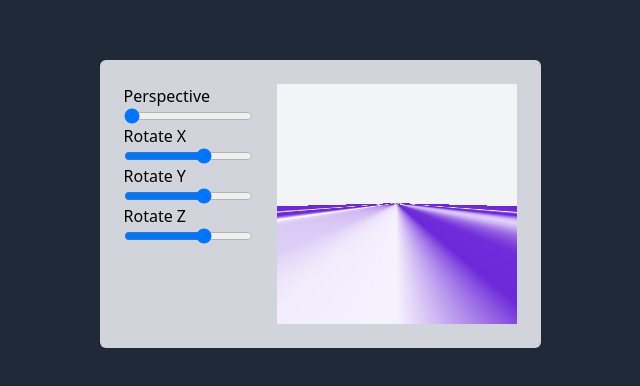
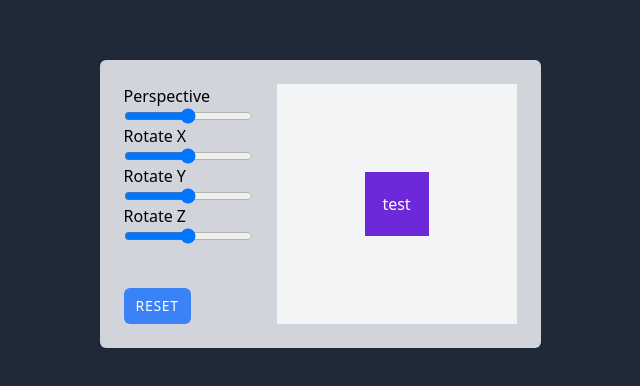
Before and after one commit to RilDev/perspective-playground, a Vue app: page / in a window 1280 px wide. Shown: the part 196-582 px from the top of the page, without its empty margins (320-960 px from the left). Built offline with nearby package versions, Linux system fonts and the light colour scheme.

Commit message:
add rotate & reset

```diff
--- a/src/App.vue
+++ b/src/App.vue
@@ -1,7 +1,8 @@
 <template>
   <div class="bg-gray-800 h-screen flex items-center justify-center">
     <main class="bg-gray-300 max-w-lg p-6 rounded-md flex">
-      <section class="flex flex-col mr-6">
+      <section class="flex flex-col justify-between mr-6">
+        <div class="flex flex-col">
           <label for="perspective">Perspective</label>
           <input
             v-model="perspective"
@@ -13,13 +14,41 @@
           />
 
           <label for="rotate-x">Rotate X</label>
-        <input type="range" min="-180" max="180" id="rotate-x" />
+          <input
+            v-model="rotateX"
+            type="range"
+            min="-180"
+            max="180"
+            id="rotate-x"
+          />
 
           <label for="rotate-y">Rotate Y</label>
-        <input type="range" min="-180" max="180" id="rotate-y" />
+          <input
+            v-model="rotateY"
+            type="range"
+            min="-180"
+            max="180"
+            id="rotate-y"
+          />
 
           <label for="rotate-z">Rotate Z</label>
-        <input type="range" min="-180" max="180" id="rotate-z" />
+          <input
+            v-model="rotateZ"
+            type="range"
+            min="-180"
+            max="180"
+            id="rotate-z"
+          />
+        </div>
+
+        <div>
+          <button
+            @click="reset"
+            class="px-3 py-2 bg-blue-500 text-white text-sm rounded-md uppercase tracking-wider"
+          >
+            Reset
+          </button>
+        </div>
       </section>
       <section>
         <div
@@ -29,7 +58,7 @@
           <div
             :style="{
               transformStyle: `preserve-3d`,
-              transform: `rotateX(50deg)`,
+              transform: `rotateX(${rotateX}deg) rotateY(${rotateY}deg) rotateZ(${rotateZ}deg)`,
             }"
             class="bg-purple-700 text-white w-16 h-16 flex items-center justify-center absolute"
           >
@@ -45,10 +74,16 @@
 import { ref, computed, watch } from "vue";
 
 // dynamic variables
-const perspective = ref(0);
+const perspective = ref(500);
+const rotateX = ref(0);
+const rotateY = ref(0);
+const rotateZ = ref(0);
 
 // watch
-watch(perspective, () => console.log(perspective.value));
+watch(perspective, () => console.log(`perspective: ${perspective.value}`));
+watch(rotateX, () => console.log(`rotateX: ${rotateX.value}`));
+watch(rotateY, () => console.log(`rotateY: ${rotateY.value}`));
+watch(rotateZ, () => console.log(`rotateZ: ${rotateZ.value}`));
 
 // computed
 const containerStyles = computed(() => {
@@ -63,6 +98,13 @@ const elementStyles = computed(() => {
     transform: `rotateX(-50deg)`,
   };
 });
+
+const reset = () => {
+  perspective.value = 500;
+  rotateX.value = 0;
+  rotateY.value = 0;
+  rotateZ.value = 0;
+};
 </script>
 
 <style>
```
Lines whose indentation alone changed are shown as unchanged.
